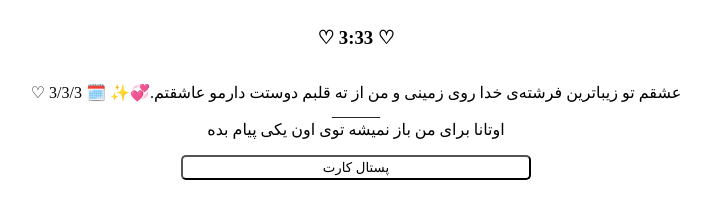
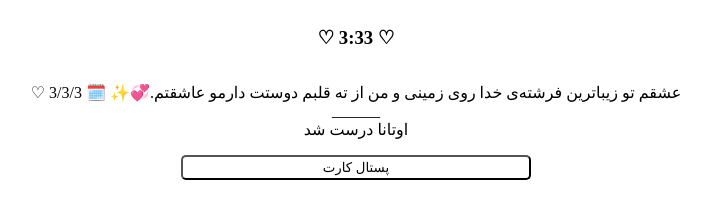
Before and after one commit to Am00aM/AMserver, a plain HTML site: page index.html in a window 1280 px wide. Shown: the whole page, without its empty margins (284-995 px from the left). Drawn offline with Linux system fonts and the light colour scheme.

Commit message:
Update index.html

```diff
--- a/index.html
+++ b/index.html
@@ -34,7 +34,7 @@
 <body>
   <h3>♡ 3:33 ♡</h3>
   <p>عشقم تو زیباترین فرشته‌ی خدا روی زمینی و من از ته قلبم دوستت دارمو عاشقتم.💞✨
-🗓️ 3/3/3 ♡<br />______<br />اوتانا برای من باز نمیشه توی اون یکی پیام بده</p>
+🗓️ 3/3/3 ♡<br />______<br />اوتانا درست شد</p>
   <button style="color: #000000;" onclick="window.location.href='https://digipostal.ir/czjp5ao'">پستال کارت</button>
 </body>
 </html>
```
